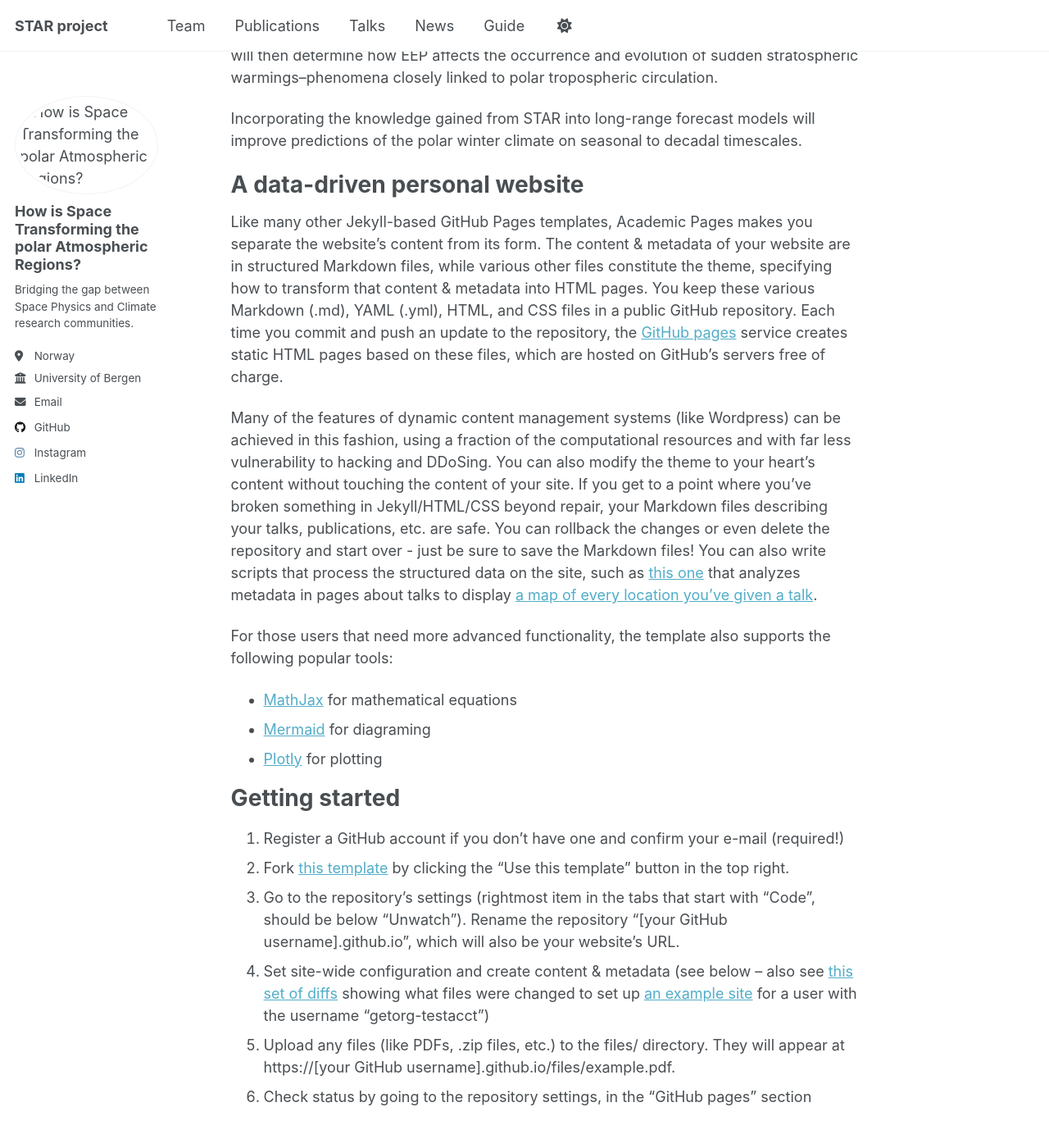
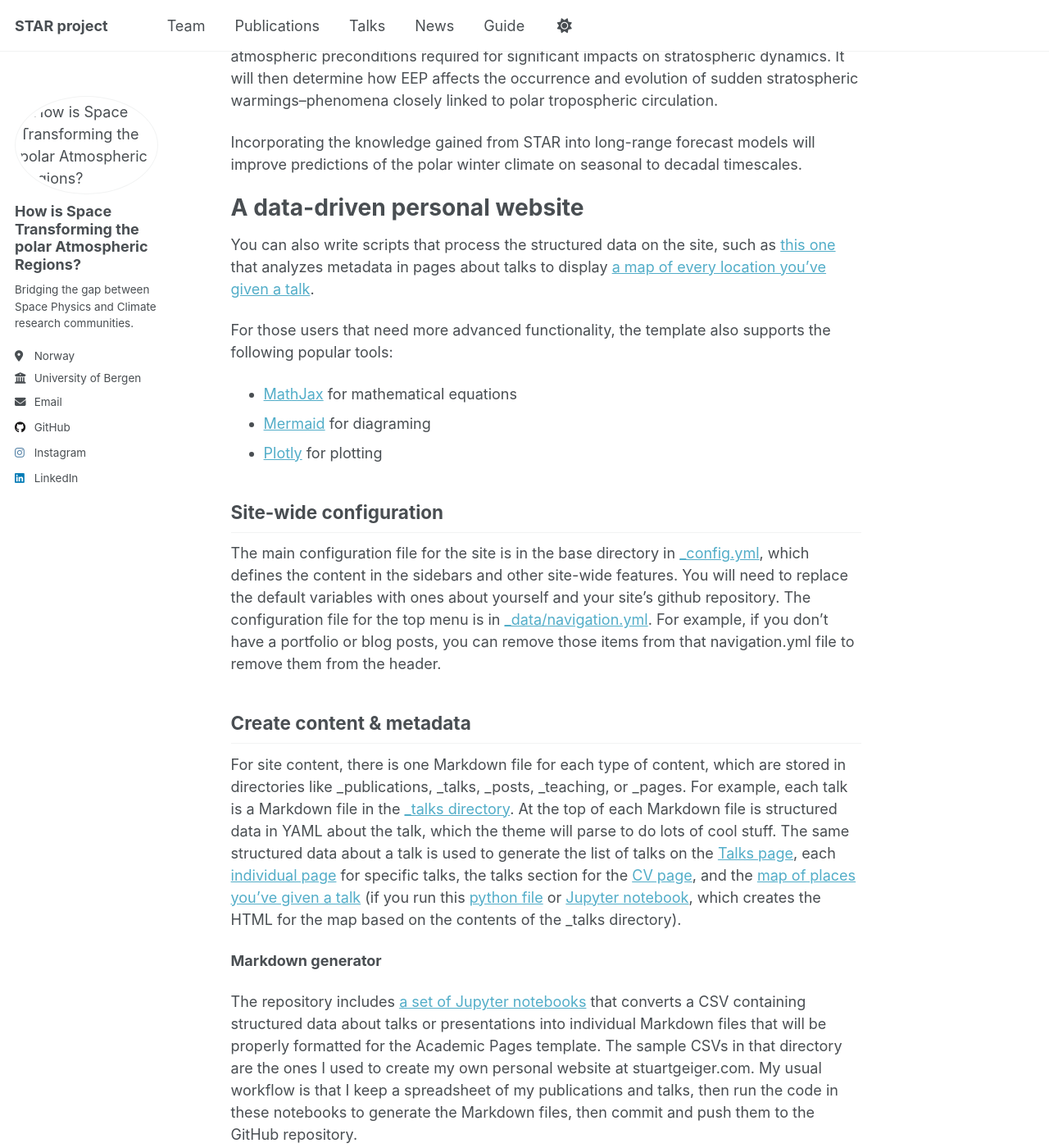
Before and after one commit to Margot-D/STAR, a Jekyll site: the page built from _pages/about.md, in a window 1280 px wide and 1400 px high, scrolled down 404 px. Shown: the whole window at 82% size. Built offline with Jekyll 4.4.1, drawn with Linux system fonts in a browser that asks for light colours; a script that is not in the unit is left out; some of the changed text lies outside the part shown.

Commit message:
Update about.md

```diff
--- a/_pages/about.md
+++ b/_pages/about.md
@@ -21,23 +21,13 @@ Incorporating the knowledge gained from STAR into long-range forecast models wil
 
 A data-driven personal website
 ======
-Like many other Jekyll-based GitHub Pages templates, Academic Pages makes you separate the website's content from its form. The content & metadata of your website are in structured Markdown files, while various other files constitute the theme, specifying how to transform that content & metadata into HTML pages. You keep these various Markdown (.md), YAML (.yml), HTML, and CSS files in a public GitHub repository. Each time you commit and push an update to the repository, the [GitHub pages](https://pages.github.com/) service creates static HTML pages based on these files, which are hosted on GitHub's servers free of charge.
-
-Many of the features of dynamic content management systems (like Wordpress) can be achieved in this fashion, using a fraction of the computational resources and with far less vulnerability to hacking and DDoSing. You can also modify the theme to your heart's content without touching the content of your site. If you get to a point where you've broken something in Jekyll/HTML/CSS beyond repair, your Markdown files describing your talks, publications, etc. are safe. You can rollback the changes or even delete the repository and start over - just be sure to save the Markdown files! You can also write scripts that process the structured data on the site, such as [this one](https://github.com/academicpages/academicpages.github.io/blob/master/talkmap.ipynb) that analyzes metadata in pages about talks to display [a map of every location you've given a talk](https://academicpages.github.io/talkmap.html).
+You can also write scripts that process the structured data on the site, such as [this one](https://github.com/academicpages/academicpages.github.io/blob/master/talkmap.ipynb) that analyzes metadata in pages about talks to display [a map of every location you've given a talk](https://academicpages.github.io/talkmap.html).
 
 For those users that need more advanced functionality, the template also supports the following popular tools:
 - [MathJax](https://www.mathjax.org/) for mathematical equations
 - [Mermaid](https://mermaid.js.org/) for diagraming
 - [Plotly](https://plotly.com/javascript/) for plotting
 
-Getting started
-======
-1. Register a GitHub account if you don't have one and confirm your e-mail (required!)
-1. Fork [this template](https://github.com/academicpages/academicpages.github.io) by clicking the "Use this template" button in the top right.
-1. Go to the repository's settings (rightmost item in the tabs that start with "Code", should be below "Unwatch"). Rename the repository "[your GitHub username].github.io", which will also be your website's URL.
-1. Set site-wide configuration and create content & metadata (see below -- also see [this set of diffs](http://archive.is/3TPas) showing what files were changed to set up [an example site](https://getorg-testacct.github.io) for a user with the username "getorg-testacct")
-1. Upload any files (like PDFs, .zip files, etc.) to the files/ directory. They will appear at https://[your GitHub username].github.io/files/example.pdf.
-1. Check status by going to the repository settings, in the "GitHub pages" section
 
 Site-wide configuration
 ------
```
Also changed, not shown: other parts of _pages/about.md (+1 -1 lines).
